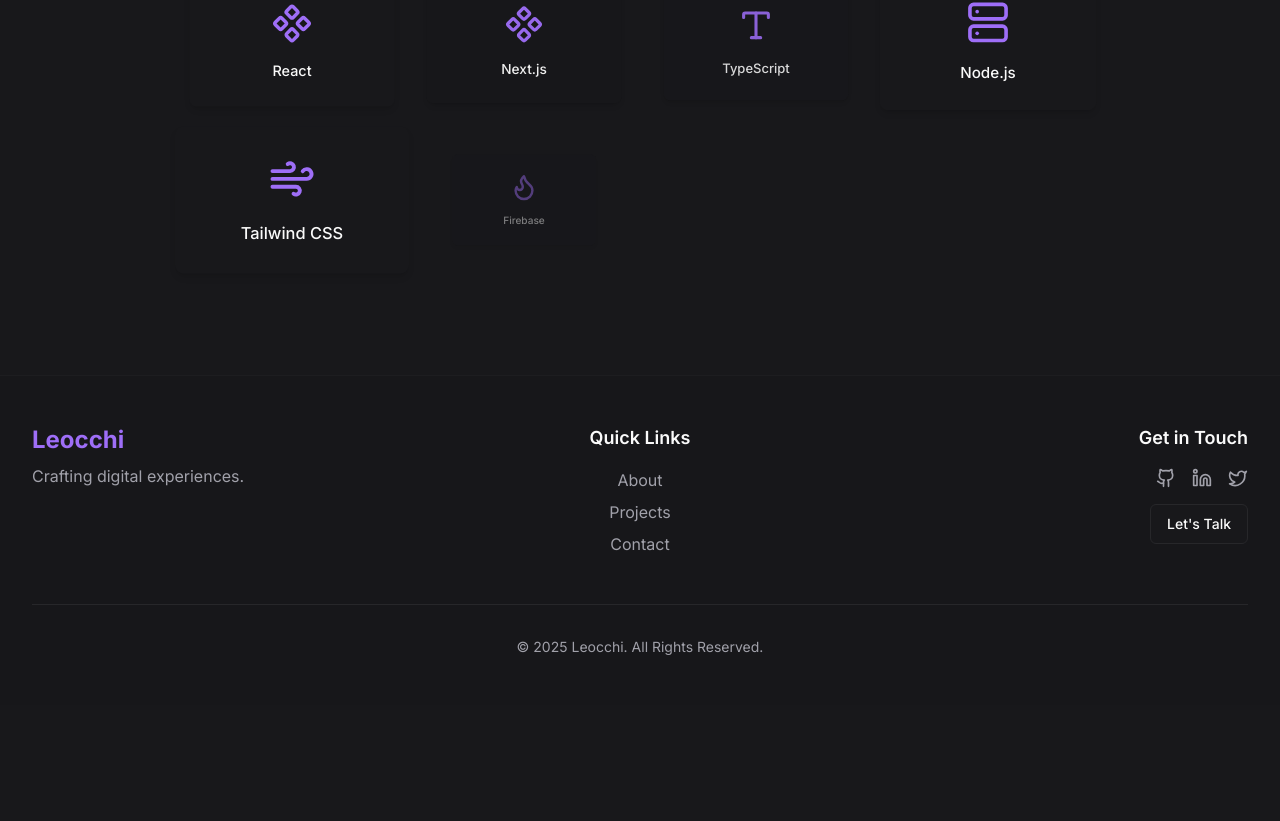
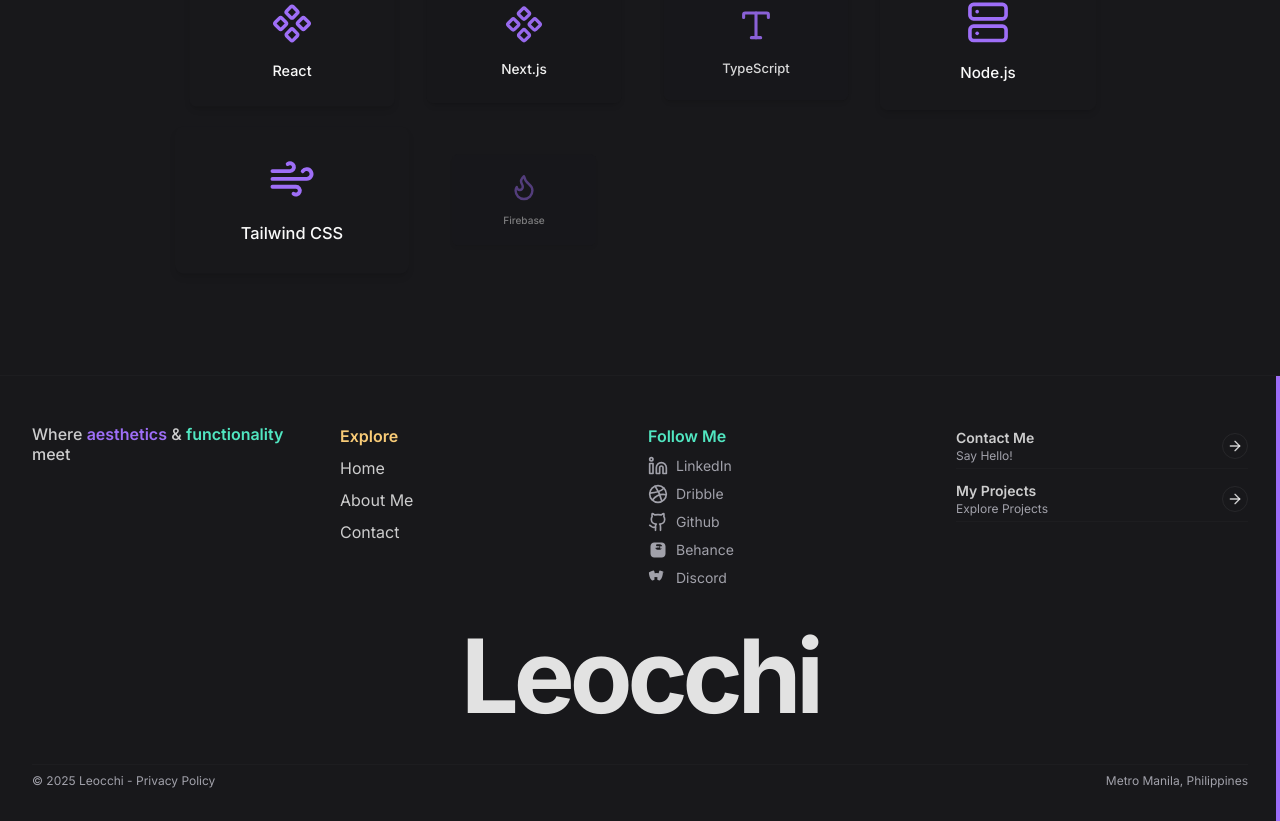
Before and after one commit to Leocch1/my-portfolio, a Next.js app: page / in a window 1280 px wide. Shown: the part 2688-3509 px from the top of the page. Before the commit the page ends 3393 px from the top, so only its background shows below. Built offline with nearby package versions, Linux system fonts and the light colour scheme.

Commit message:
implementing footer

```diff
--- a/components/layout/footer.tsx
+++ b/components/layout/footer.tsx
@@ -2,14 +2,27 @@
 
 import { useState, useEffect } from 'react';
 import Link from 'next/link';
-import { Button } from '@/components/ui/button';
-import { Github, Linkedin, Twitter } from 'lucide-react';
-import { MotionA, MotionFooter, MotionDiv } from '@/components/motion';
+import { Github, Linkedin, Dribbble, ArrowRight } from 'lucide-react';
+import { MotionFooter, MotionDiv } from '@/components/motion';
+
+const BehanceIcon = ({ className }: { className?: string }) => (
+    <svg xmlns="http://www.w3.org/2000/svg" width="24" height="24" viewBox="0 0 24 24" fill="currentColor" className={className}>
+        <path d="M14.626 10.124h4.155V7.643h-4.155v2.481zM9.43 14.238h4.155v-2.48h-4.155v2.48zm-4.71-2.48h4.155v-2.48H4.72v2.48zM16.48 3H7.52C5.022 3 3 5.022 3 7.52v8.96C3 18.978 5.022 21 7.52 21h8.96c2.498 0 4.52-2.022 4.52-4.52V7.52C21 5.022 18.978 3 16.48 3zm-1.854 9.17h-2.12v2.481h2.12c1.32 0 1.966-.662 1.966-1.24 0-.578-.646-1.241-1.966-1.241zm-5.045-2.046c0-.578.646-1.24 1.965-1.24h2.12V7.643h-2.12c-1.32 0-1.965-.662-1.965-1.24 0-.578.645-1.24 1.965-1.24h2.59c1.653 0 2.949 1.296 2.949 2.95v.661c0 1.654-1.296 2.95-2.95 2.95h-2.589c-1.653 0-2.95-1.296-2.95-2.95z"/>
+    </svg>
+);
+
+const DiscordIcon = ({ className }: { className?: string }) => (
+    <svg xmlns="http://www.w3.org/2000/svg" width="24" height="24" viewBox="0 0 24 24" fill="currentColor" className={className}>
+        <path d="M19.54 5.23c-1.48-1.04-3.23-1.76-5.1-2.09a1.05 1.05 0 0 0-1.05.7l-.58 2.34a13.3 13.3 0 0 0-4.66 0l-.58-2.34a1.05 1.05 0 0 0-1.05-.7c-1.87.33-3.62 1.05-5.1 2.09a1 1 0 0 0-.34.79c.1 2.06.89 6.22 3.22 8.52a1 1 0 0 0 .86.34 10.7 10.7 0 0 0 2.37-.92 1 1 0 0 0 .34-1.16l-.28-.88a1 1 0 0 1 .18-.9 7.69 7.69 0 0 1 3.42 0 1 1 0 0 1 .18.9l-.28.88a1 1 0 0 0 .34 1.16c.77.4 1.56.73 2.37.92a1 1 0 0 0 .86-.34c2.33-2.3 3.12-6.46 3.22-8.52a1 1 0 0 0-.34-.79Z"/>
+    </svg>
+);
 
 const socialLinks = [
-  { href: '#', icon: <Github className="h-5 w-5" />, name: 'GitHub' },
   { href: '#', icon: <Linkedin className="h-5 w-5" />, name: 'LinkedIn' },
-  { href: '#', icon: <Twitter className="h-5 w-5" />, name: 'Twitter' },
+  { href: '#', icon: <Dribbble className="h-5 w-5" />, name: 'Dribble' },
+  { href: '#', icon: <Github className="h-5 w-5" />, name: 'Github' },
+  { href: '#', icon: <BehanceIcon className="h-5 w-5" />, name: 'Behance' },
+  { href: '#', icon: <DiscordIcon className="h-5 w-5" />, name: 'Discord' },
 ];
 
 export default function Footer() {
@@ -21,58 +34,85 @@
 
   return (
     <MotionFooter
+      className="bg-card text-foreground/80 pt-12 pb-8 border-t border-border/40 relative"
       initial={{ opacity: 0 }}
       whileInView={{ opacity: 1 }}
-      viewport={{ once: true, amount: 0.2 }}
+      viewport={{ once: true, amount: 0.1 }}
       transition={{ duration: 0.5 }}
-      className="border-t border-border/40 bg-background/95"
     >
-      <div className="container mx-auto max-w-7xl px-4 sm:px-6 lg:px-8 py-12">
-        <div className="grid grid-cols-1 md:grid-cols-3 gap-8">
-          <div className="flex flex-col items-center md:items-start">
-            <h3 className="text-2xl font-bold text-primary font-headline">Leocchi</h3>
-            <p className="text-muted-foreground mt-2 text-center md:text-left">Crafting digital experiences.</p>
+      <div className="container mx-auto max-w-7xl px-4 sm:px-6 lg:px-8">
+        <div className="grid grid-cols-2 md:grid-cols-4 gap-4 mb-6"> {/* gap-4 mb-6 for compactness */}
+          <div>
+            <h3 className="text-base font-medium leading-tight">
+              Where <span className="text-primary font-semibold">aesthetics</span> & <span className="text-accent font-semibold">functionality</span> meet
+            </h3>
           </div>
-          <div className="flex flex-col items-center">
-            <h4 className="font-semibold text-lg">Quick Links</h4>
-            <nav className="mt-4 space-y-2">
-              <Link href="/about" className="block text-muted-foreground hover:text-primary transition-colors text-center">About</Link>
-              <Link href="/projects" className="block text-muted-foreground hover:text-primary transition-colors text-center">Projects</Link>
-              <Link href="/contact" className="block text-muted-foreground hover:text-primary transition-colors text-center">Contact</Link>
+
+          <div>
+            <h4 className="font-semibold text-base text-secondary mb-2">Explore</h4>
+            <nav className="space-y-2">
+              <Link href="/" className="block hover:text-primary transition-colors">Home</Link>
+              <Link href="/about" className="block hover:text-primary transition-colors">About Me</Link>
+              <Link href="/contact" className="block hover:text-primary transition-colors">Contact</Link>
             </nav>
           </div>
-          <div className="flex flex-col items-center md:items-end">
-            <h4 className="font-semibold text-lg">Get in Touch</h4>
-             <div className="flex space-x-4 mt-4">
-              {socialLinks.map((social, index) => (
-                <MotionA
-                  key={index}
-                  href={social.href}
-                  target="_blank"
-                  rel="noopener noreferrer"
-                  aria-label={social.name}
-                  whileHover={{ scale: 1.2, rotate: 5 }}
-                  whileTap={{ scale: 0.9 }}
-                  className="text-muted-foreground hover:text-primary transition-colors"
-                >
+
+          <div>
+            <h4 className="font-semibold text-base text-accent mb-2">Follow Me</h4>
+            <div className="space-y-2">
+              {socialLinks.map((social) => (
+                <a key={social.name} href={social.href} target="_blank" rel="noopener noreferrer" className="flex items-center gap-2 text-muted-foreground hover:text-primary transition-colors">
                   {social.icon}
-                </MotionA>
+                  <span className="text-sm">{social.name}</span>
+                </a>
               ))}
             </div>
-            <Link href="/contact" passHref>
-              <Button className="mt-4" variant="outline">Let's Talk</Button>
+          </div>
+
+          <div className="space-y-2">
+            <Link href="/contact" className="group block">
+              <div className="flex items-center justify-between py-1 border-b border-border/40 hover:border-primary/50 transition-colors">
+                <div>
+                  <p className="font-semibold text-sm">Contact Me</p>
+                  <p className="text-xs text-muted-foreground">Say Hello!</p>
+                </div>
+                <div className="p-1 border border-border rounded-full group-hover:bg-primary group-hover:text-primary-foreground group-hover:border-primary transition-colors">
+                  <ArrowRight className="h-4 w-4" />
+                </div>
+              </div>
+            </Link>
+            <Link href="/projects" className="group block">
+              <div className="flex items-center justify-between py-1 border-b border-border/40 hover:border-primary/50 transition-colors">
+                <div>
+                  <p className="font-semibold text-sm">My Projects</p>
+                  <p className="text-xs text-muted-foreground">Explore Projects</p>
+                </div>
+                <div className="p-1 border border-border rounded-full group-hover:bg-primary group-hover:text-primary-foreground group-hover:border-primary transition-colors">
+                  <ArrowRight className="h-4 w-4" />
+                </div>
+              </div>
             </Link>
           </div>
         </div>
+
         <MotionDiv
-          initial={{ opacity: 0 }}
-          whileInView={{ opacity: 1 }}
-          transition={{ duration: 0.5, delay: 0.2 }}
-          className="mt-12 pt-8 border-t text-center text-sm text-muted-foreground"
+          initial={{ opacity: 0, y: 50 }}
+          whileInView={{ opacity: 1, y: 0 }}
+          viewport={{ once: true, amount: 0.2 }}
+          transition={{ duration: 0.8 }}
+          className="text-center"
         >
-          © {year} Leocchi. All Rights Reserved.
+          <h1 className="text-[12vw] md:text-[8vw] font-black tracking-tighter text-foreground/90 leading-tight select-none mb-2">Leocchi</h1>
         </MotionDiv>
+
+        <div className="mt-6 pt-2 border-t border-border/40 text-xs text-muted-foreground">
+          <div className="flex flex-col text-center gap-1 sm:flex-row sm:justify-between sm:text-left">
+            <p>&copy; {year} Leocchi - <Link href="#" className="hover:text-primary">Privacy Policy</Link></p>
+            <p>Metro Manila, Philippines</p>
+          </div>
+        </div>
       </div>
+      <div className="absolute top-0 right-0 h-full w-1 bg-primary" />
     </MotionFooter>
   );
 }
```
